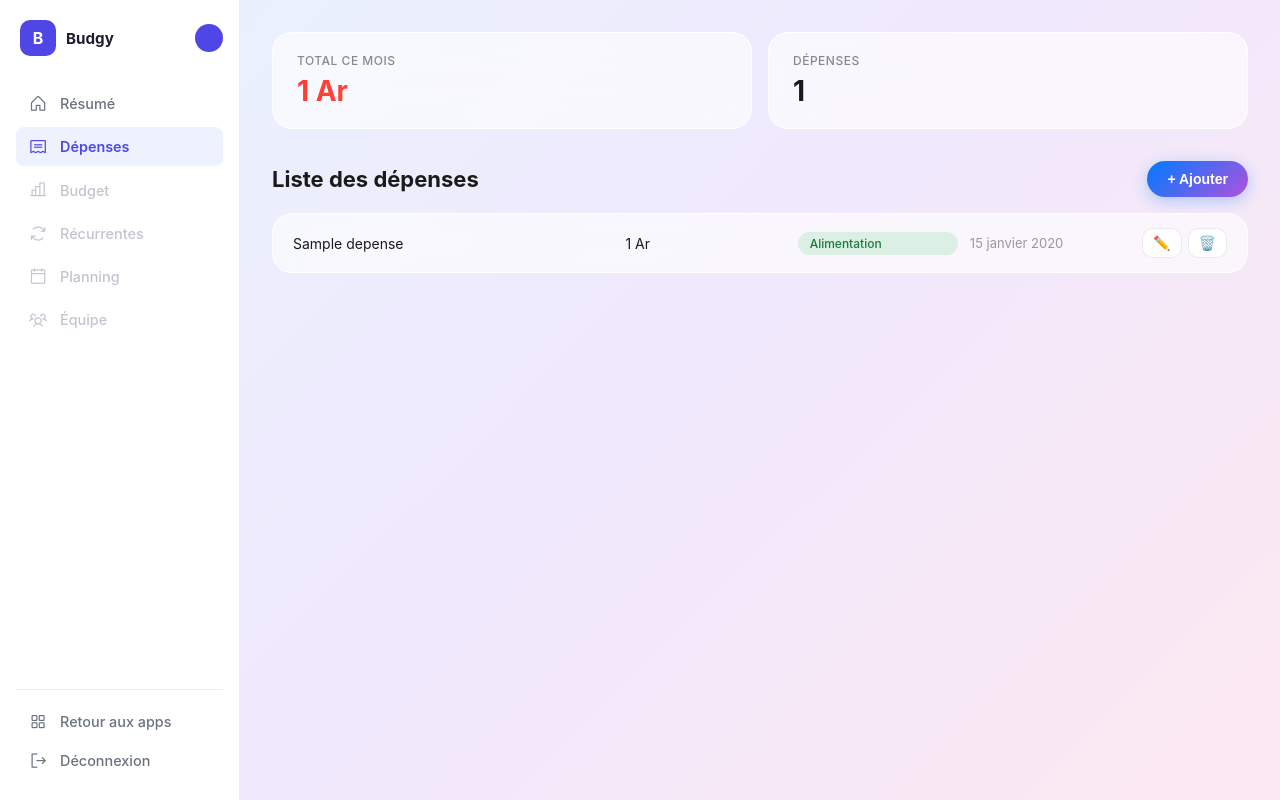
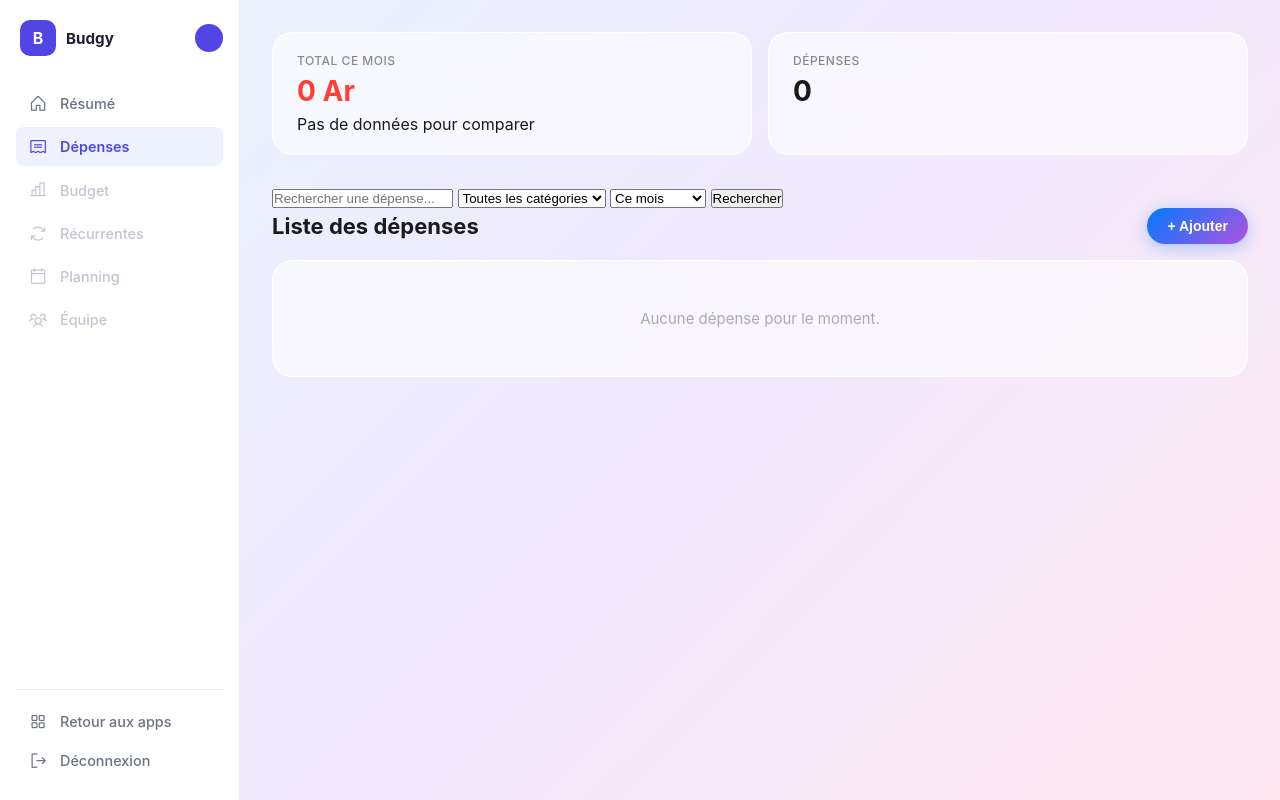
Before and after one commit to Gitjaphet/Budgy, a Django app: page /depenses/ in a window 1280 px wide. Run offline with Django 5.2, Linux system fonts and the light colour scheme; a user stored in the database is signed in; tables that the repository leaves empty hold one stand-in row (values such as "Sample post").

Commit message:
Stats pro

```diff
--- a/backend/depenses/templates/depenses/liste.html
+++ b/backend/depenses/templates/depenses/liste.html
@@ -10,12 +10,48 @@
     <div class="stat-card">
         <span class="stat-label">Total ce mois</span>
         <span class="stat-value danger">{{ total }} Ar</span>
+        {% if variation is not None %}
+            <span class="stat-variation {% if variation > 0 %}up{% elif variation < 0 %}down{% endif %}">
+                {% if variation > 0 %}▲{% elif variation < 0 %}▼{% endif %}
+                {{ variation }}% vs mois dernier
+            </span>
+        {% else %}
+            <span class="stat-variation neutral">Pas de données pour comparer</span>
+        {% endif %}
     </div>
     <div class="stat-card">
         <span class="stat-label">Dépenses</span>
         <span class="stat-value">{{ donnee|length }}</span>
     </div>
 </div>
+
+<!-- FILTRES -->
+<form method="GET" class="filters-bar">
+    <input
+        type="text"
+        name="q"
+        placeholder="Rechercher une dépense..."
+        value="{{ recherche }}"
+        class="filter-search"
+    >
+
+    <select name="categorie" class="filter-select" onchange="this.form.submit()">
+        <option value="">Toutes les catégories</option>
+        {% for valeur, label in categories %}
+            <option value="{{ valeur }}" {% if valeur == categorie_selectionnee %}selected{% endif %}>
+                {{ label }}
+            </option>
+        {% endfor %}
+    </select>
+
+    <select name="periode" class="filter-select" onchange="this.form.submit()">
+        <option value="ce_mois" {% if periode_selectionnee == 'ce_mois' %}selected{% endif %}>Ce mois</option>
+        <option value="mois_dernier" {% if periode_selectionnee == 'mois_dernier' %}selected{% endif %}>Mois dernier</option>
+        <option value="tout" {% if periode_selectionnee == 'tout' %}selected{% endif %}>Tout</option>
+    </select>
+
+    <button type="submit" class="btn-filter">Rechercher</button>
+</form>
 
 <!-- BOUTON AJOUTER -->
 <div class="header-actions">
--- a/backend/depenses/views.py
+++ b/backend/depenses/views.py
@@ -1,6 +1,8 @@
 from django.shortcuts import render, redirect
 from django.db.models import Sum
 from django.contrib.auth.decorators import login_required
+from django.utils import timezone
+from datetime import timedelta
 from .forms import DepenseForm
 from .models import Depense
 from django.http import JsonResponse
@@ -17,8 +19,47 @@
             form = DepenseForm()
             edit_form = None
 
+        # --- Base queryset ---
         depenses = Depense.objects.all()
+
+        # --- Recherche par titre ---
+        recherche = request.GET.get('q', '').strip()
+        if recherche:
+            depenses = depenses.filter(titre__icontains=recherche)
+
+        # --- Filtre catégorie ---
+        categorie = request.GET.get('categorie', '')
+        if categorie:
+            depenses = depenses.filter(categorie=categorie)
+
+        # --- Filtre période ---
+        periode = request.GET.get('periode', 'ce_mois')
+        aujourdhui = timezone.now().date()
+
+        if periode == 'ce_mois':
+            depenses = depenses.filter(date__year=aujourdhui.year, date__month=aujourdhui.month)
+        elif periode == 'mois_dernier':
+            mois_dernier = (aujourdhui.replace(day=1) - timedelta(days=1))
+            depenses = depenses.filter(date__year=mois_dernier.year, date__month=mois_dernier.month)
+        elif periode == 'tout':
+            pass  # pas de filtre
+
+        depenses = depenses.order_by('-date')
+
+        # --- Stats ---
         total = depenses.aggregate(Sum('montant'))['montant__sum'] or 0
+
+        # Comparaison vs mois dernier (seulement pertinent si on regarde "ce_mois")
+        mois_dernier_date = (aujourdhui.replace(day=1) - timedelta(days=1))
+        total_mois_dernier = Depense.objects.filter(
+            date__year=mois_dernier_date.year,
+            date__month=mois_dernier_date.month
+        ).aggregate(Sum('montant'))['montant__sum'] or 0
+
+        if total_mois_dernier > 0:
+            variation = round(((total - total_mois_dernier) / total_mois_dernier) * 100)
+        else:
+            variation = None
 
         return render(request, 'depenses/liste.html', {
             'donnee': depenses,
@@ -27,6 +68,11 @@
             'total': total,
             'id': id,
             'active_page': 'depenses',
+            'recherche': recherche,
+            'categorie_selectionnee': categorie,
+            'periode_selectionnee': periode,
+            'variation': variation,
+            'categories': Depense.CATEGORIES,
         })
 
     elif request.method == "POST":
```
